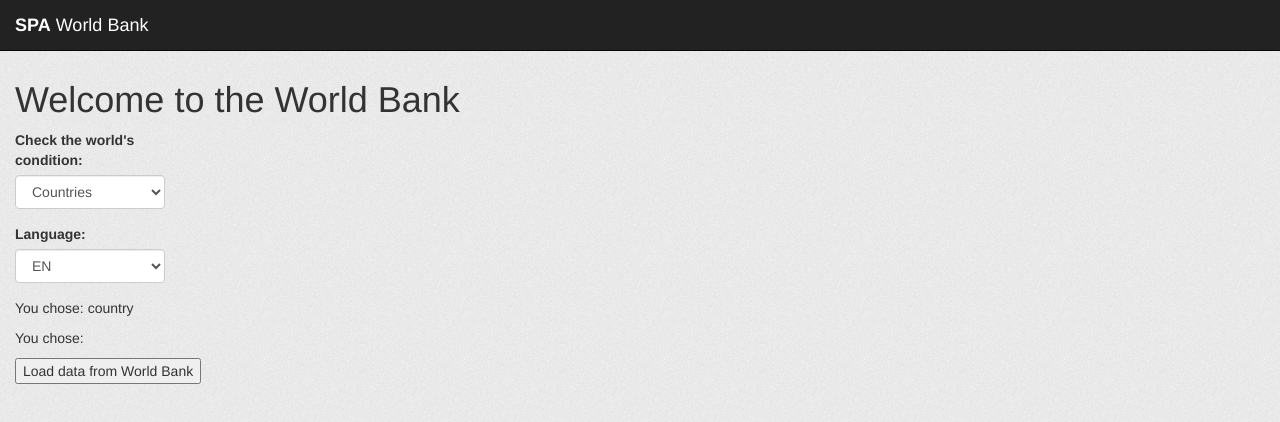
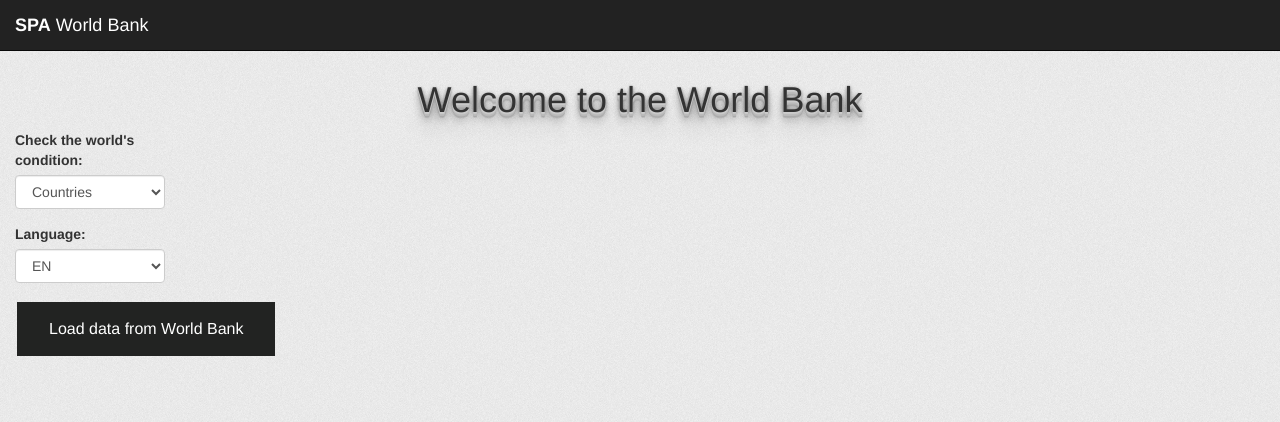
Before and after one commit to Jaymz11/world-bank, a plain HTML site: page test.html in a window 1280 px wide. Drawn offline with nearby package versions, Linux system fonts and the light colour scheme.

Commit message:
visual changes.

```diff
--- a/css/style.css
+++ b/css/style.css
@@ -11,3 +11,60 @@ body {
 .form-group {
 	width: 150px;
 }
+
+h1 {
+	text-shadow: 0 1px 0 #ccc,
+               0 2px 0 #c9c9c9,
+               0 3px 0 #bbb,
+               0 4px 0 #b9b9b9,
+               0 5px 0 #aaa,
+               0 6px 1px rgba(0,0,0,.1),
+               0 0 5px rgba(0,0,0,.1),
+               0 1px 3px rgba(0,0,0,.3),
+               0 3px 5px rgba(0,0,0,.2),
+               0 5px 10px rgba(0,0,0,.25),
+               0 10px 10px rgba(0,0,0,.2),
+               0 20px 20px rgba(0,0,0,.15);
+			     text-align: center;
+}
+
+
+.button {
+    background-color: #222322;
+    border: none;
+    color: white;
+    padding: 16px 32px;
+    text-align: center;
+    text-decoration: none;
+    display: inline-block;
+    font-size: 16px;
+    margin: 4px 2px;
+    -webkit-transition-duration: 0.4s;
+    transition-duration: 0.4s;
+    cursor: pointer;
+}
+
+.button:hover {
+    background-color: white;
+    color: #222322;
+}
+
+table {
+		width: 100%;
+		border-collapse: collapse;
+		text-align: center;
+	}
+	/* Zebra striping */
+	tr:nth-of-type(odd) {
+		background: #eee;
+	}
+	th {
+		background: #333;
+		color: white;
+		font-weight: bold;
+	}
+	td, th {
+		padding: 6px;
+		border: 1px solid #ccc;
+		text-align: left;
+	}
--- a/test.html
+++ b/test.html
@@ -30,6 +30,7 @@
 				</div>
 			</nav>
 
+
         <h1>Welcome to the World Bank</h1>
 
 		<div class="form-group">
@@ -43,7 +44,7 @@
 		</div>
 
 		<div class="form-group">
-			<label for="sel1">Language:</label>
+			<label for="sel2">Language:</label>
 			<select class="form-control" ng-model="languageData">
 				<option value="en">EN</option>
 				<option value="es">ES</option>
@@ -58,13 +59,10 @@
         <p ng-hide="hideYearInputs" ng-class="yearInputs">From Year: <input type="number" ng-model="fromYear"><br></p>
         <p ng-hide="hideYearInputs" ng-class="yearInputs">To year: <input type="number" ng-model="toYear"><br></p>
 
-        <!--    Test:    -->
-        <p> You chose: {{dataType}} </p>
-        <p> You chose: {{myWelcome || jsonexprecion | json: spacing}} </p>
 
 
         <!--    Load data button   -->
-        <button ng-click="loadBankData()" >Load data from World Bank</button>
+        <button class="button" ng-click="loadBankData()" >Load data from World Bank</button>
 
         <!--    Loaded data:    -->
 
@@ -186,6 +184,7 @@
 			elem = document.getElementById("tableDiv");
 			var table = document.createElement("TABLE");
 			table.setAttribute("id", "table");
+			table.setAttribute("class", "flatTable");
 			table.setAttribute("data-search","true");
 			table.setAttribute("data-show-toggle", "true");
 			table.setAttribute("data-show-columns", "true");
```
